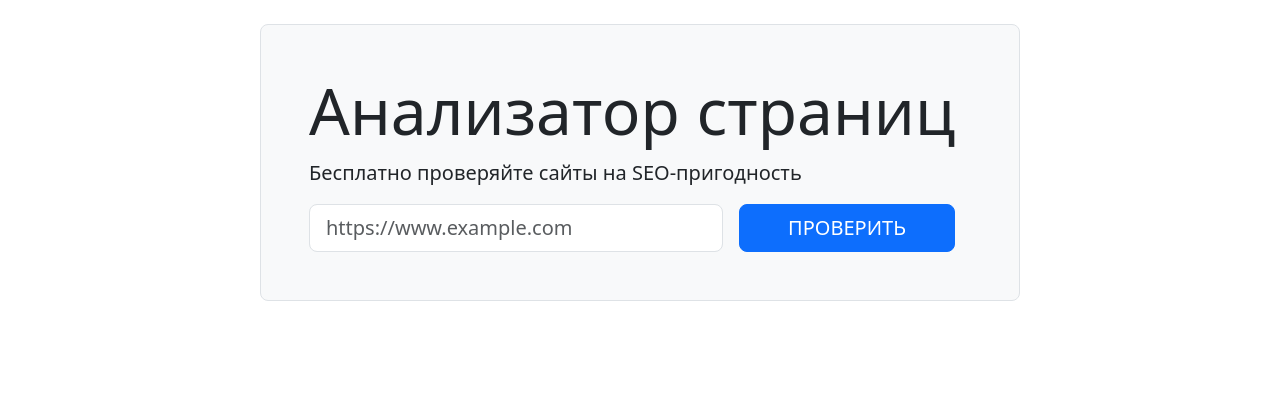
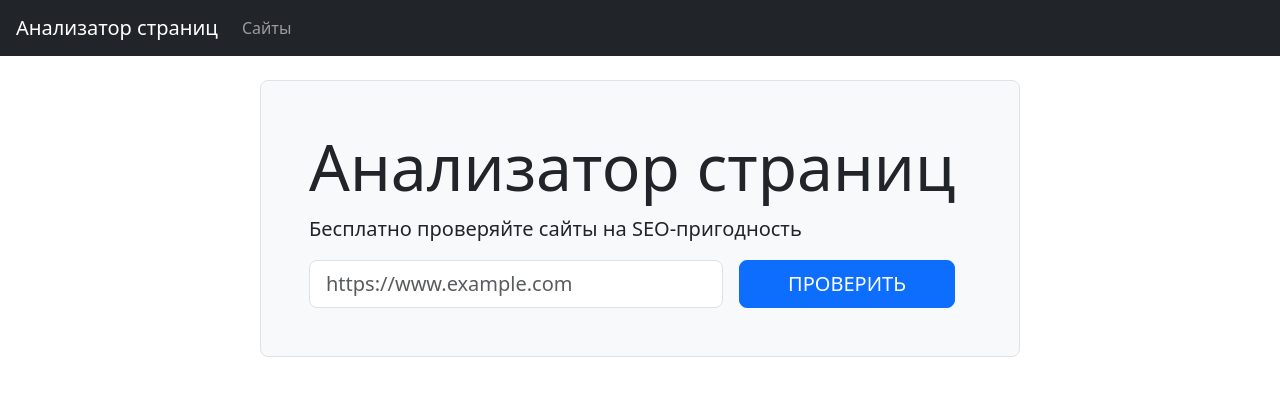
Before and after one commit to greenkerokero/python-project-83, a Flask app: page / in a window 1280 px wide. Shown: the top 396 px of the page. Run offline with Flask 3, Linux system fonts and the light colour scheme; some libraries are stand-ins or nearby versions.

Commit message:
Add navigation bar

```diff
--- a/templates/layout.html
+++ b/templates/layout.html
@@ -6,6 +6,14 @@
     <link rel="stylesheet" href="{{ url_for('static', filename='css/bootstrap.min.css') }}">
   </head>
   <body>
+    <nav class="navbar navbar-expand-md navbar-dark bg-dark px-3">
+      <a class="navbar-brand" href="/">Анализатор страниц</a>
+      <div id="navbarNav">
+          <ul class="navbar-nav">
+            <li class="nav-item"><a class="nav-link " href="/urls">Сайты</a></li>
+          </ul>
+      </div>
+    </nav>
     <div class="container mt-4">
       {% block content %}{% endblock %}
     </div>
```
